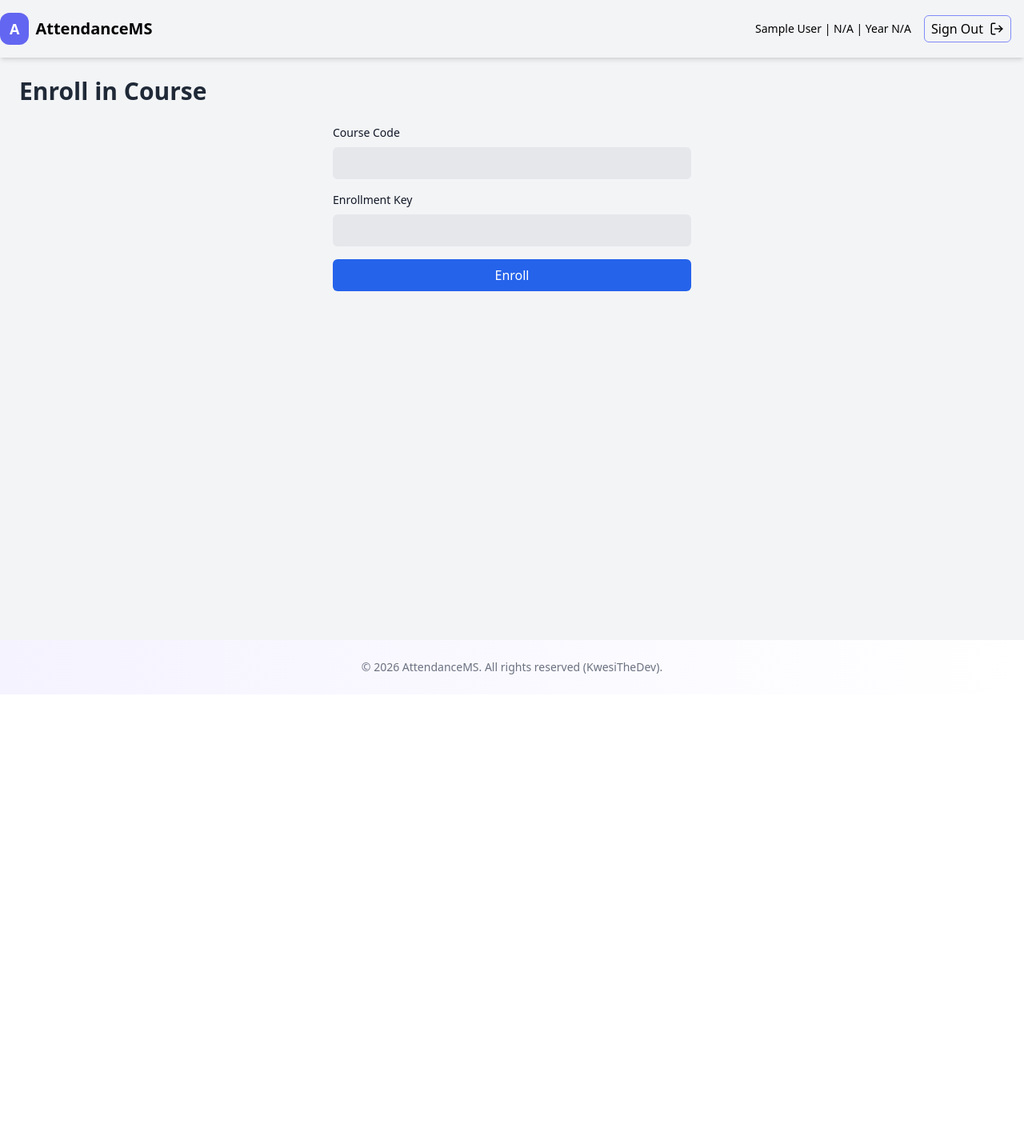
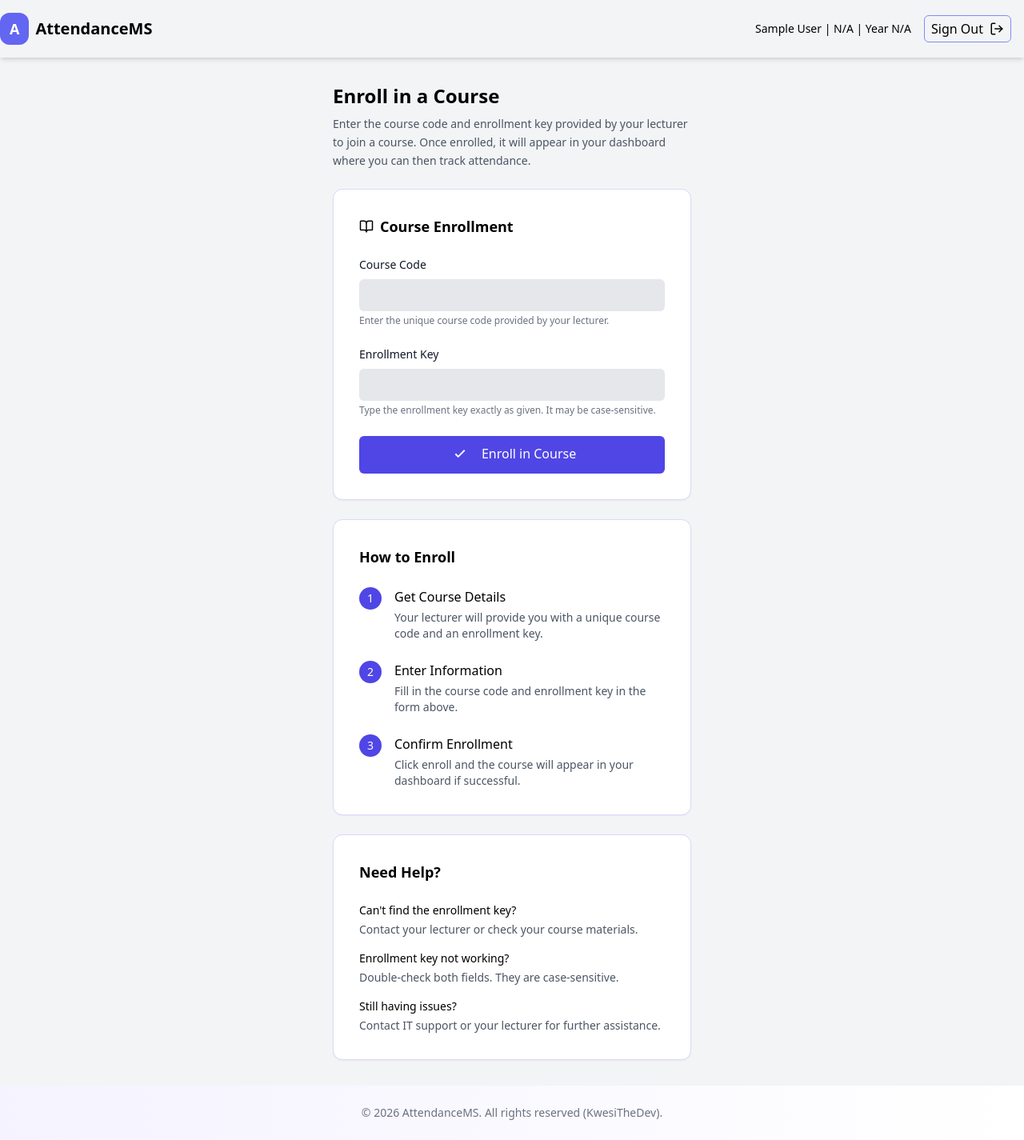
Before and after one commit to KwesitheDev/Attendance-Monitoring-System, a React (Create React App) app in the folder frontend/student/: page /enroll in a window 1280 px wide. Shown: the whole page at 80% size. Before the commit the page ends 868 px from the top, so only its background shows below. Built offline with nearby package versions, Linux system fonts and the light colour scheme; sample sign-in values are in the browser's storage.

Commit message:
feat: form placed in a card. Enrollment instructions card added Need help Card added Timeout added for error message

```diff
--- a/frontend/student/src/pages/EnrollCourse.jsx
+++ b/frontend/student/src/pages/EnrollCourse.jsx
@@ -1,36 +1,81 @@
-import { useState } from 'react';
-import { useNavigate } from 'react-router-dom';
-import { enrollCourse } from '../api/Student';
-import Input from '../components/Input';
+import { useState, useEffect } from "react";
+import { useNavigate } from "react-router-dom";
+import { enrollCourse } from "../api/Student";
+import Input from "../components/Input";
+import Card from "../components/Card";
+import { LuBookOpen } from "react-icons/lu";
+import { IoIosCheckmark } from "react-icons/io";
 
 function EnrollCourse() {
-    const [formData, setFormData] = useState({ courseCode: '', enrollmentKey: '' });
-    const [error, setError] = useState('');
-    const [success, setSuccess] = useState('');
+  const [formData, setFormData] = useState({
+    courseCode: "",
+    enrollmentKey: "",
+  });
+  const [error, setError] = useState("");
+  const [success, setSuccess] = useState("");
   const navigate = useNavigate();
 
   const handleChange = (e) => {
     setFormData({ ...formData, [e.target.name]: e.target.value });
+    setError("");
+    setSuccess("");
   };
 
   const handleSubmit = async (e) => {
     e.preventDefault();
     try {
       await enrollCourse(formData.courseCode, formData.enrollmentKey);
-            setSuccess('Successfully enrolled in course!');
-            setFormData({ courseCode: '', enrollmentKey: '' });
-            setTimeout(() => navigate('/dashboard'), 2000);
+      setSuccess("Successfully enrolled in course!");
+      setFormData({ courseCode: "", enrollmentKey: "" });
+      setTimeout(() => navigate("/dashboard"), 2000);
     } catch (err) {
-            setError('Failed to enroll. Check course code or enrollment key.');
+      setError("Failed to enroll. Check course code or enrollment key.");
     }
   };
 
+  // Clear messages after 5 seconds
+  useEffect(() => {
+    if (!error && !success) return;
+
+    const timer = setTimeout(() => {
+      setError("");
+      setSuccess("");
+    }, 3500);
+
+    return () => clearTimeout(timer);
+  }, [error, success]);
+
   return (
-        <div className="container mx-auto p-6">
-            <h2 className="text-3xl font-bold mb-6 text-gray-800">Enroll in Course</h2>
-            {error && <p className="text-red-500 mb-4">{error}</p>}
-            {success && <p className="text-green-500 mb-4">{success}</p>}
-            <form onSubmit={handleSubmit} className="max-w-md mx-auto space-y-4">
+    <div className="container mx-auto px-4 py-8 flex flex-col items-center space-y-6">
+      <div className="w-full max-w-md space-y-2">
+        <h1 className="text-2xl font-bold">Enroll in a Course</h1>
+
+        <p className="text-gray-600 text-sm leading-relaxed">
+          Enter the course code and enrollment key provided by your lecturer to
+          join a course. Once enrolled, it will appear in your dashboard where
+          you can then track attendance.
+        </p>
+      </div>
+      {/* Enrollment Form */}
+      <Card className="w-full max-w-md p-6 sm:p-8 bg-white rounded-xl shadow-sm">
+        <div className="flex gap-2 items-center font-semibold text-lg mb-6">
+          <LuBookOpen />
+          Course Enrollment
+        </div>
+
+        {error && (
+          <p className="text-red-700 border border-red-300 text-sm mb-4 bg-red-50 p-3 rounded">
+            {error}
+          </p>
+        )}
+        {success && (
+          <p className="text-green-700 border border-green-300 text-sm mb-4 bg-green-50 p-3 rounded">
+            {success}
+          </p>
+        )}
+
+        <form onSubmit={handleSubmit} className="space-y-6">
+          <div>
             <Input
               label="Course Code"
               type="text"
@@ -39,6 +84,12 @@ function EnrollCourse() {
               onChange={handleChange}
               required
             />
+            <p className="text-xs text-gray-500 mt-1">
+              Enter the unique course code provided by your lecturer.
+            </p>
+          </div>
+
+          <div>
             <Input
               label="Enrollment Key"
               type="text"
@@ -47,13 +98,80 @@ function EnrollCourse() {
               onChange={handleChange}
               required
             />
+            <p className="text-xs text-gray-500 mt-1">
+              Type the enrollment key exactly as given. It may be
+              case-sensitive.
+            </p>
+          </div>
+
           <button
             type="submit"
-                    className="w-full bg-blue-600 text-white p-2 rounded-md hover:bg-blue-700 focus:outline-none focus:ring-2 focus:ring-blue-600"
+            className="w-full font-medium bg-indigo-600 text-white py-2.5 rounded-md hover:bg-indigo-700 transition duration-200 focus:outline-none focus:ring-2 focus:ring-indigo-600 focus:ring-offset-2"
           >
-                    Enroll
+            {" "}
+            <IoIosCheckmark className="mr-2 inline text-3xl -mt-1" /> Enroll in
+            Course{" "}
           </button>
         </form>
+      </Card>
+
+      {/* How to Enroll */}
+      <Card className="w-full max-w-md p-6 sm:p-8 bg-white rounded-xl shadow-sm space-y-6">
+        <h2 className="font-semibold text-lg">How to Enroll</h2>
+
+        {[
+          {
+            title: "Get Course Details",
+            text: "Your lecturer will provide you with a unique course code and an enrollment key.",
+          },
+          {
+            title: "Enter Information",
+            text: "Fill in the course code and enrollment key in the form above.",
+          },
+          {
+            title: "Confirm Enrollment",
+            text: "Click enroll and the course will appear in your dashboard if successful.",
+          },
+        ].map((step, index) => (
+          <div key={index} className="flex items-start gap-4">
+            <div className="w-7 h-7 flex items-center justify-center bg-indigo-600 text-white text-sm font-medium rounded-full shrink-0">
+              {index + 1}
+            </div>
+            <div>
+              <h3 className="font-medium">{step.title}</h3>
+              <p className="text-sm text-gray-600 mt-1">{step.text}</p>
+            </div>
+          </div>
+        ))}
+      </Card>
+
+      {/* Help Section */}
+      <Card className="w-full max-w-md p-6 sm:p-8 bg-white rounded-xl shadow-sm space-y-6">
+        <h2 className="font-semibold text-lg">Need Help?</h2>
+
+        <div className="space-y-4 text-sm">
+          <div>
+            <h3 className="font-medium">Can't find the enrollment key?</h3>
+            <p className="text-gray-600 mt-1">
+              Contact your lecturer or check your course materials.
+            </p>
+          </div>
+
+          <div>
+            <h3 className="font-medium">Enrollment key not working?</h3>
+            <p className="text-gray-600 mt-1">
+              Double-check both fields. They are case-sensitive.
+            </p>
+          </div>
+
+          <div>
+            <h3 className="font-medium">Still having issues?</h3>
+            <p className="text-gray-600 mt-1">
+              Contact IT support or your lecturer for further assistance.
+            </p>
+          </div>
+        </div>
+      </Card>
     </div>
   );
 }
```
Lines whose indentation alone changed are shown as unchanged.
